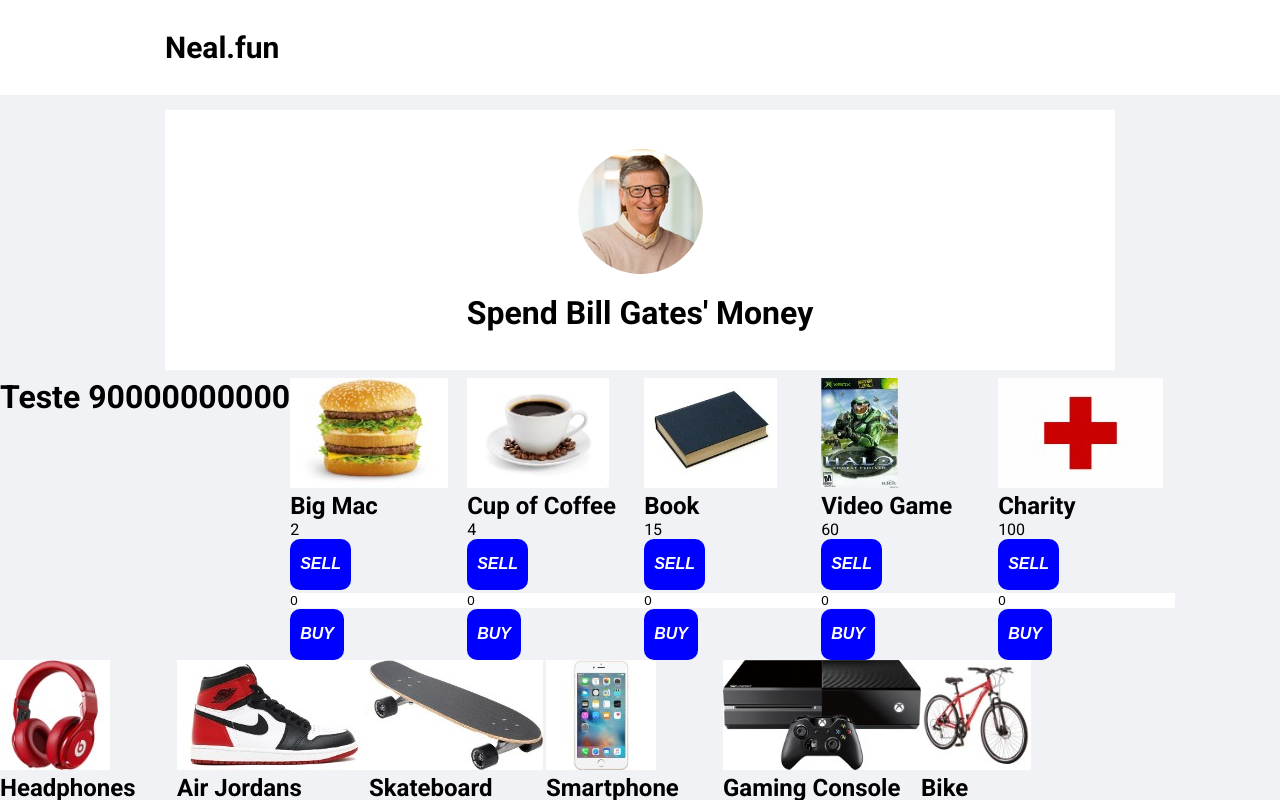
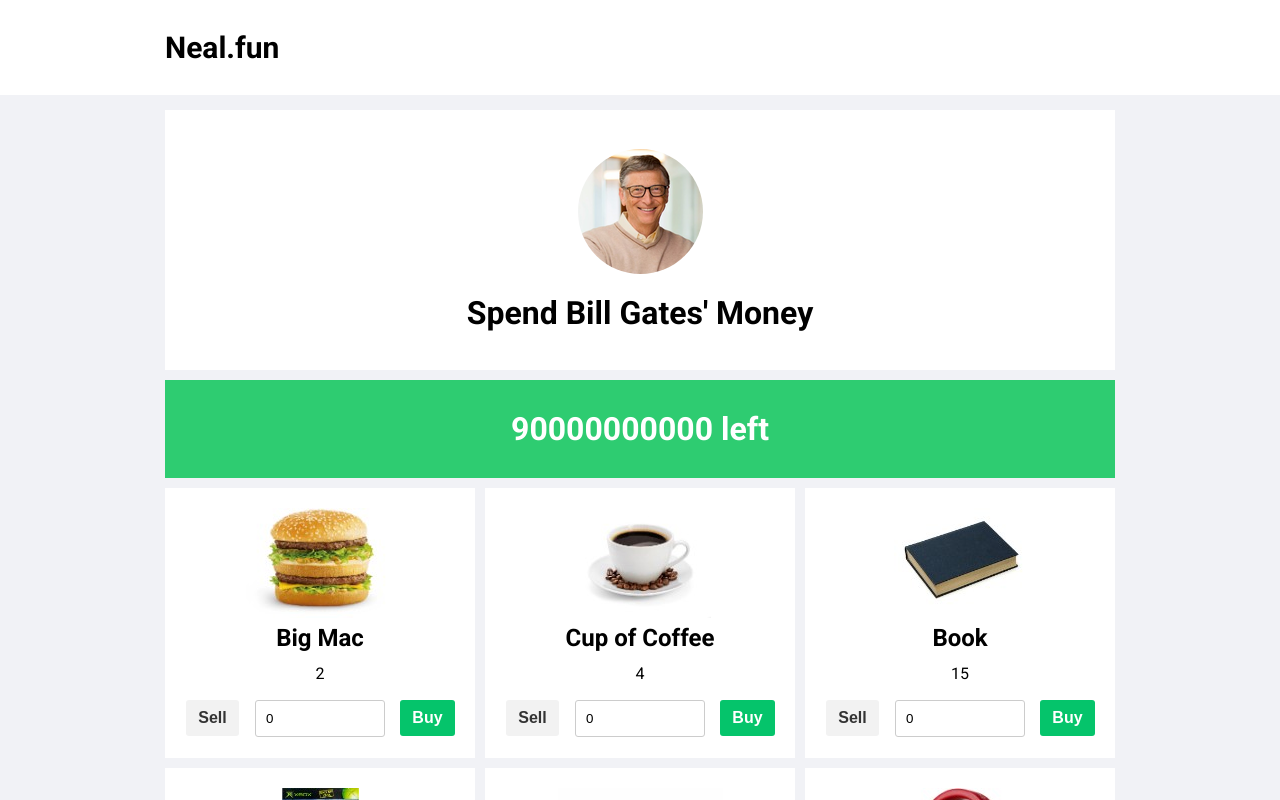
Before and after one commit to PauloKlixto/bill, a Vue app: page / in a window 1280 px wide. Shown: the top 800 px of the page. Built offline with nearby package versions, Linux system fonts and the light colour scheme.

Commit message:
CSS Bill page

```diff
--- a/src/App.vue
+++ b/src/App.vue
@@ -19,6 +19,6 @@
 
 <style lang="scss">
 #App {
-  height: 30px;
+  // height: 30px;
 }
 </style>
--- a/src/assets/scss/main.scss
+++ b/src/assets/scss/main.scss
@@ -50,7 +50,7 @@
   }
   a {
     /* Typographic */
-    color: $color-red;
+    color: $color-green;
     text-decoration: none;
   }
 }
--- a/src/assets/scss/variables/_colors.scss
+++ b/src/assets/scss/variables/_colors.scss
@@ -1,4 +1,5 @@
-$color-red: #DE4B4B;
+$color-green: rgb(46, 204, 113);
+$color-red: red;
 
 $color-white: white;
 $color-light: #C9C9C9;
--- /dev/null
+++ b/src/components/atoms/BaseBudget/BaseBudget.vue
@@ -0,0 +1,34 @@
+<template>
+  <section class="BaseBudget">
+    <p>{{ value }} left</p>
+  </section>
+</template>
+
+<script>
+export default {
+  name: 'BaseBudget',
+  props: {
+    value: {
+      type: [String, Number],
+      default: ''
+    }
+  }
+}
+</script>
+
+<style lang="scss" scoped>
+.BaseBudget {
+  background-color: $color-green;
+  max-width: 950px;
+  width: 100vw;
+  margin: auto;
+  color: $color-white;
+  text-align: center;
+  font-weight: bold;
+  font-size: 32px;
+  padding: 30px 0;
+  position: sticky;
+  top: 0;
+  z-index: 1;
+}
+</style>
--- a/src/components/atoms/BaseButton/BaseButton.vue
+++ b/src/components/atoms/BaseButton/BaseButton.vue
@@ -4,12 +4,14 @@
     type="button"
     v-bind="$attrs"
     class="BaseButton"
+    :class="BaseButtonClasses"
     :disabled="disabled"
     @click="click"
+    :style="BaseButtonStyles"
   >
-    <em v-if="!!label" class="BaseButton__Text">
+    <span v-if="!!label" class="BaseButton__Text">
       {{ label }}
-    </em>
+    </span>
   </component>
 </template>
 
@@ -26,9 +28,26 @@
       type: String,
       default: ''
     },
+    color: {
+      type: String,
+      default: 'cyan'
+    },
     disabled: {
       type: Boolean,
       default: false
+    }
+  },
+
+  computed: {
+    BaseButtonStyles() {
+      return {
+        backgroundColor: this.color
+      }
+    },
+    BaseButtonClasses() {
+      return {
+        'BaseButton--disabled': this.disabled
+      }
     }
   },
 
@@ -42,31 +61,32 @@
 
 <style lang="scss" scoped>
 .BaseButton {
-  height: 51px;
-  -webkit-appearance: none;
-  display: flex;
-  background: inherit;
-  padding: 0 10px;
+  font-size: 16px;
   cursor: pointer;
-  align-items: center;
-  position: relative;
-  white-space: nowrap;
-  background: blue;
-  border-radius: 10px;
+  text-align: center;
+  color: white;
+  font-weight: bold;
+  user-select: none;
+  padding: 9px 12px;
+  border-radius: 3px;
+
+  &--disabled {
+    pointer-events: none;
+    background-color: rgb(241, 242, 246) !important;
+    color: rgb(51, 51, 51);
+  }
 
   &:hover {
     filter: brightness(90%) contrast(150%);
   }
 
   &__Text {
-    text-transform: uppercase;
     font-size: 16px;
     letter-spacing: 0.001rem;
-    color: white;
     text-align: center;
     display: block;
     width: 100%;
-    font-weight: 600;
+    font-weight: bold;
   }
 }
 </style>
--- a/src/components/atoms/index.js
+++ b/src/components/atoms/index.js
@@ -1,3 +1,4 @@
 import BaseButton from './BaseButton/BaseButton'
+import BaseBudget from './BaseBudget/BaseBudget'
 
-export { BaseButton }
+export { BaseButton, BaseBudget }
--- a/src/components/molecules/index.js
+++ /dev/null
@@ -1,4 +0,0 @@
-import InputGroup from './InputGroup/InputGroup'
-import DynamicForm from './DynamicForm/DynamicForm'
-
-export { InputGroup, DynamicForm }
--- a/src/components/organisms/TheHeader/TheHeader.vue
+++ b/src/components/organisms/TheHeader/TheHeader.vue
@@ -3,10 +3,6 @@
     <header class="TheHeader__topBar">
       <p>Neal.fun</p>
     </header>
-    <section class="TheHeader__billGatesArea">
-      <img class="TheHeader__billPhoto" src="@/assets/images/billGates.png" />
-      <h1>Spend Bill Gates' Money</h1>
-    </section>
   </section>
 </template>
 
@@ -32,23 +28,5 @@
       margin: auto;
     }
   }
-  &__billGatesArea {
-    max-width: 950px;
-    height: 260px;
-    width: 100vw;
-    margin: auto;
-    background: $color-white;
-    display: grid;
-    justify-items: center;
-    gap: 20px;
-    h1 {
-      font-size: 32px;
-      text-align: center;
-    }
-  }
-  &__billPhoto {
-    border-radius: 50%;
-    align-self: flex-end;
-  }
 }
 </style>
--- a/src/views/bill/Bill.vue
+++ b/src/views/bill/Bill.vue
@@ -1,27 +1,46 @@
 <template>
-  <main class="Bill">
-    <h1>Teste {{ value }}</h1>
+  <section class="Bill">
+    <section class="Bill__billGatesArea">
+      <img class="Bill__billPhoto" src="@/assets/images/billGates.png" />
+      <h1>Spend Bill Gates' Money</h1>
+    </section>
+    <BaseBudget :value="value" />
+    <section class="Bill__cardsWrapper">
       <div class="Bill__cards" v-for="item in products" :key="item.id">
-      <img :src="productImage(item.image)" />
-      <h2>{{ item.name }}</h2>
-      <span>{{ item.value }}</span>
-      <BaseButton label="Sell" @click="prependValue(item.model)" />
+        <img :src="productImage(item.image)" class="Bill__cardsImage" />
+        <h2 class="Bill__cardsTitle">{{ item.name }}</h2>
+        <span class="Bill__cardsValue">{{ item.value }}</span>
+        <BaseButton
+          class="Bill__cardsSell"
+          label="Sell"
+          @click="prependValue(item.model)"
+          color="rgb(245, 59, 87)"
+          :disabled="disabledSell(item.model)"
+        />
         <input
+          class="Bill__cardsInput"
           v-model="form[item.model]"
           @input="changeValue(item.model, $event)"
         />
-      <BaseButton label="Buy" @click="appendValue(item.model)" />
+        <BaseButton
+          class="Bill__cardsBuy"
+          label="Buy"
+          @click="appendValue(item.model)"
+          :disabled="disabledBuy(item.model)"
+          color="rgb(5, 196, 107"
+        />
       </div>
-  </main>
+    </section>
+  </section>
 </template>
 
 <script>
 import products from './assets/products'
-import { BaseButton } from '@/components/atoms'
+import { BaseButton, BaseBudget } from '@/components/atoms'
 
 export default {
   name: 'Bill',
-  components: { BaseButton },
+  components: { BaseButton, BaseBudget },
   data() {
     return {
       form: {
@@ -89,12 +108,24 @@
       this.changeValue(item)
     },
 
+    disabledBuy(i) {
+      let form = this.formNumber(i),
+        item = this.selectedItem(i)
+      return (
+        item.value * form >= this.value ||
+        (item.hasQuantityLimit && form >= item.maxQuantity)
+      )
+    },
+
     //Sell Opeation
     prependValue(item) {
       if (this.form[item] > 0) {
         this.form[item]--
         this.changeValue(item)
       }
+    },
+    disabledSell(item) {
+      return this.form[item] <= 0
     },
 
     //Input Operation
@@ -104,7 +135,7 @@
 
     isItemWithLimit(item, i) {
       if (item.hasQuantityLimit && this.formNumber(i) > item.maxQuantity)
-        this.form[item] = item.maxQuantity
+        this.form[i] = item.maxQuantity
       this.putValue()
     },
 
@@ -151,9 +182,67 @@
 
 <style lang="scss" scoped>
 .Bill {
-  display: flex;
-  flex-flow: wrap;
+  width: 950px;
+  margin: auto;
+  &__billGatesArea {
+    height: 260px;
+    width: 100%;
+    background: $color-white;
+    display: grid;
+    justify-items: center;
+    gap: 20px;
+    margin-bottom: 10px;
+    h1 {
+      font-size: 32px;
+      text-align: center;
+    }
+  }
+  &__billPhoto {
+    border-radius: 50%;
+    align-self: flex-end;
+  }
+  &__cardsWrapper {
+    margin-top: 10px;
+    display: grid;
+    grid-template-columns: repeat(3, 1fr);
+    gap: 10px;
+  }
   &__cards {
+    background-color: $color-white;
+    display: grid;
+    grid-template-columns: 5px 65px 1fr 65px 5px;
+    grid-template-rows: 10px 1fr 20px 30px 40px 10px;
+    align-items: center;
+    justify-items: center;
+    gap: 10px;
+    grid-template-areas:
+      '. . . . .'
+      '. image image image .'
+      '. title title title .'
+      '. value value value .'
+      '. sell input buy .';
+  }
+  &__cardsImage {
+    grid-area: image;
+  }
+  &__cardsTitle {
+    grid-area: title;
+  }
+  &__cardsValue {
+    grid-area: value;
+  }
+  &__cardsSell {
+    grid-area: sell;
+  }
+  &__cardsInput {
+    grid-area: input;
+    border: 1px solid #ccc;
+    padding: 10px;
+    border-radius: 3px;
+    width: 100%;
+  }
+  &__cardsBuy {
+    grid-area: buy;
   }
 }
 </style>
```
Also changed, not shown: src/components/molecules/InputGroup/InputGroup.vue (deleted, +0 -172 lines), 2 other files (tests, documents, lock files or other folders). Lines whose indentation alone changed are shown as unchanged.
